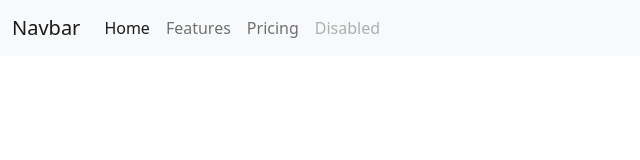
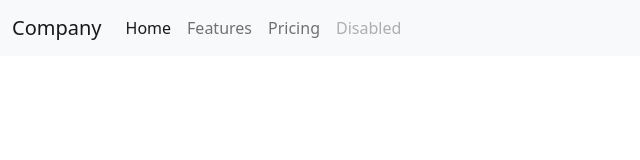
Before and after one commit to sanketughadmathe/Web-Development-Practice, a plain HTML site: page 15 BS Navbsars.html in a window 1280 px wide. Shown: the whole page, without its empty margins (0-640 px from the left). Drawn offline with nearby package versions, Linux system fonts and the light colour scheme.

Commit message:
Code changed

```diff
--- a/15 BS Navbsars.html
+++ b/15 BS Navbsars.html
@@ -25,7 +25,7 @@
     </nav> -->
     <nav class="navbar navbar-expand-lg bg-light">
         <div class="container-fluid">
-          <a class="navbar-brand" href="#">Navbar</a>
+          <a class="navbar-brand" href="#">Company</a>
           <button class="navbar-toggler" type="button" data-bs-toggle="collapse" data-bs-target="#navbarNav" aria-controls="navbarNav" aria-expanded="false" aria-label="Toggle navigation">
             <span class="navbar-toggler-icon"></span>
           </button>
```
